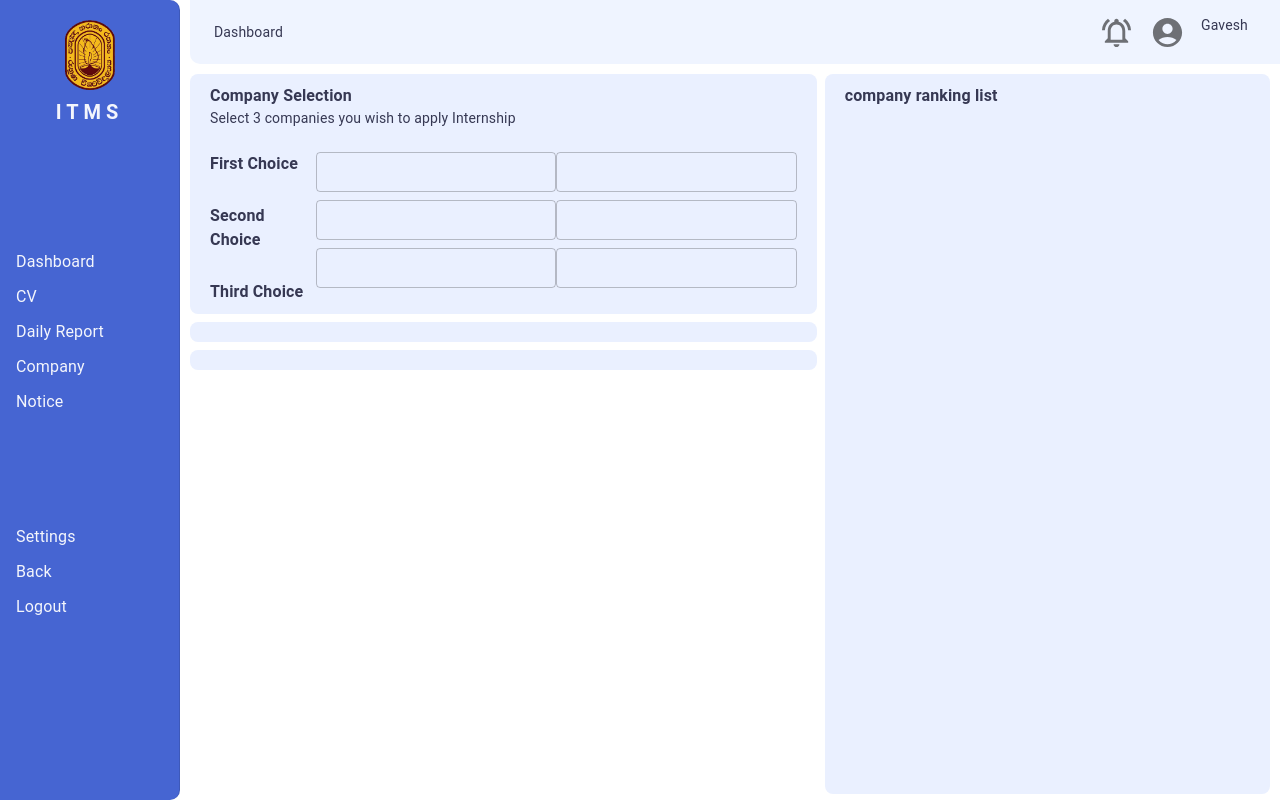
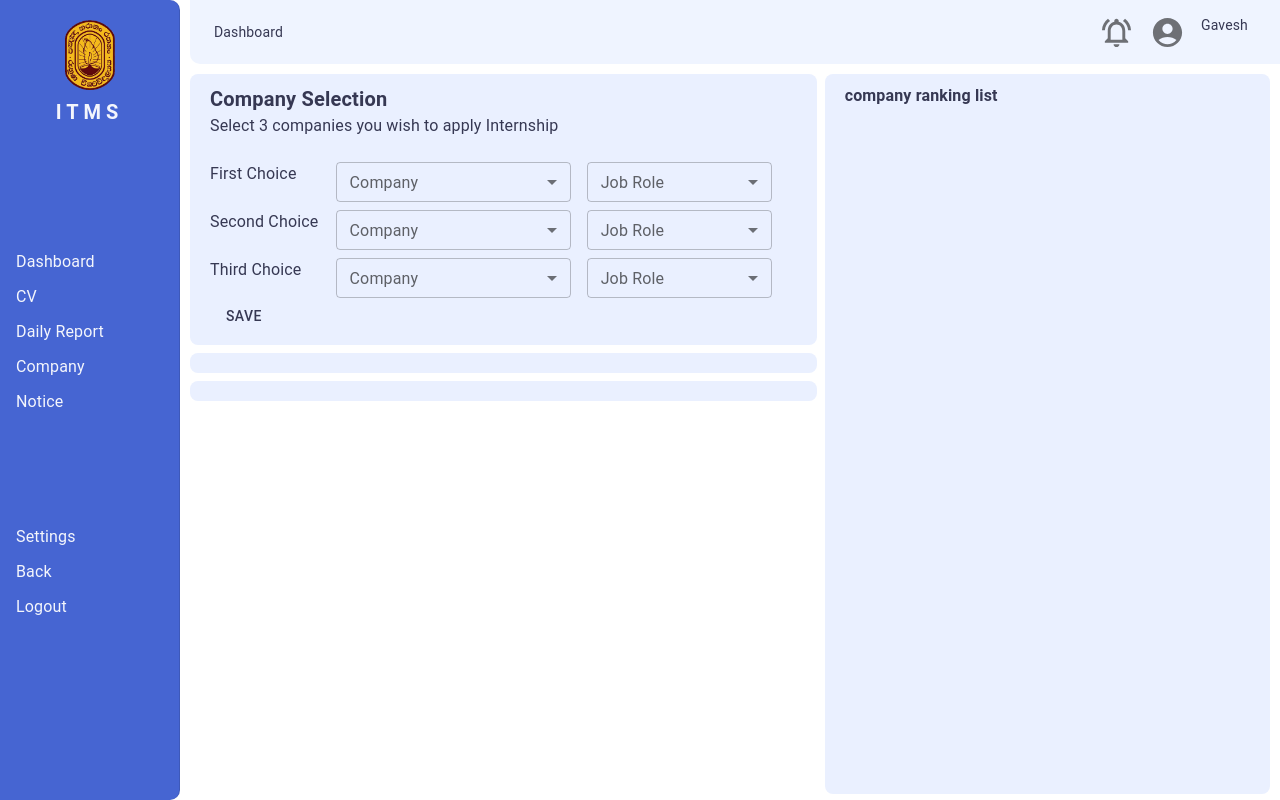
Before and after one commit to nuwankirillawala/industrial-training-management-system, a React (Vite) app in the folder client/: page /stdcompany in a window 1280 px wide. Built offline with nearby package versions, Linux system fonts and the light colour scheme.

Commit message:
update company

```diff
--- a/client/src/components/user/Undergraduate/Pages/StdCompnay.jsx
+++ b/client/src/components/user/Undergraduate/Pages/StdCompnay.jsx
@@ -1,7 +1,8 @@
 import React, { useState } from 'react'
 import { Layout } from '../../../Layout/Layout'
 import { Tile } from '../../../card/Tile'
-import { Grid, Box, Stack, Typography, TextField } from '@mui/material'
+import { Grid, Box, Stack, Typography, TextField, FormControl, Select, InputLabel, MenuItem, Button } from '@mui/material'
+
 
 const Choice = {
     company : '', jobRole : ''
@@ -16,10 +17,10 @@ const CompanyChoice = {
 
 export const StdCompnay = () => {
 
-    const[company,setCompany] = useState({CompanyChoice})
-    const[choice,setChoice] = useState({Choice})
-    const[choice2,setChoice2] = useState({Choice})
-    const[choice3,setChoice3] = useState({Choice})
+    const[choice,setChoice] = useState(CompanyChoice)
+    const[choice1,setChoice1] = useState(Choice)
+    const[choice2,setChoice2] = useState(Choice)
+    const[choice3,setChoice3] = useState(Choice)
 
 
   return (
@@ -30,39 +31,53 @@ export const StdCompnay = () => {
                     <Grid container spacing={1}>
                         <Grid item md={12}>
                             <Tile>
-                                <Typography variant='body1' fontWeight={'bold'}>Company Selection</Typography>
-                                <Typography variant='body2'>Select 3 companies you wish to apply Internship</Typography><br />
-                                <Stack direction={'row'} justifyContent={'space-evenly'}>
-                                <Stack direction={'column'} spacing={3.5}>
+                                <Typography fontSize={'1.25rem'} fontWeight={'bold'}>Company Selection</Typography>
+                                <Typography fontSize={'1rem'}>Select 3 companies you wish to apply Internship</Typography><br />
 
-                                    {['First Choice','Second Choice','Third Choice'].map((text, index)=>(
-                                        <Typography variant='body1' fontWeight={'bold'}
-                                        >{text}</Typography>
-                                    ))}
-                                </Stack>
-                                <Stack direction={'column'} spacing={1}>
+                                <Grid container>
+                                    <Grid item md={12}>
+                                        <Grid container spacing={1}>
 
-                                    {['firstChoice','secondChoice','thirdChoice'].map((text, index)=>(
-                                        <TextField
-                                            variant='outlined'
-                                            onChange={(e)=>set({...CompanyChoice,[{text}.Company]:e.target.value})}
-                                            key={text}
-                                            size='small'
-                                        ></TextField>
-                                    ))}
-                                </Stack>
-                                <Stack direction={'column'} spacing={1}>
+                                        {['First Choice','Second Choice','Third Choice'].map((text, index)=>(
+                                        <Grid item md={12}>
+                                        <Grid container columnSpacing={2}>
 
-                                    {['firstChoice','secondChoice','thirdChoice'].map((text, index)=>(
-                                        <TextField
-                                            variant='outlined'
-                                            onChange={(e)=>set({...CompanyChoice,[{text}.Company]:e.target.value})}
-                                            key={text}
-                                            size='small'
-                                        ></TextField>
-                                    ))}
-                                </Stack>
-                                </Stack>
+                                            <Grid item md={2.5}>
+                                                <Typography fontSize={'1rem'}>
+                                                    {text}
+                                                </Typography>
+                                            </Grid>
+
+                                            <Grid item md={5}>
+                                                <FormControl fullWidth size='small'>
+                                                    <InputLabel> Company </InputLabel>
+                                                    <Select value={Choice.company}>
+                                                        <MenuItem value={'wso2'}>WSO2</MenuItem>
+                                                        <MenuItem value={'99x'}>99X</MenuItem>
+                                                        <MenuItem value={'creative'}>Ceative</MenuItem>
+                                                    </Select>
+                                                </FormControl>
+                                            </Grid>
+
+                                            <Grid item md={4}>
+                                                <FormControl fullWidth size='small'>
+                                                    <InputLabel>Job Role</InputLabel>
+                                                    <Select value={Choice.jobRole}>
+                                                        <MenuItem value={'se'}>Software eng</MenuItem>
+                                                        <MenuItem value={'ba'}>Business Aanlyst</MenuItem>
+                                                        <MenuItem value={'qa'}>Quality Achueance</MenuItem>
+                                                    </Select>
+                                                </FormControl>
+                                            </Grid>
+
+                                        </Grid>
+                                        </Grid>
+                                        ))}
+
+                                        </Grid>
+                                    </Grid>
+                                </Grid>
+                                <Grid><Button variant='itms'>Save</Button></Grid>
                             </Tile>
                         </Grid>
                         <Grid item md={12}><Tile></Tile></Grid>
```
